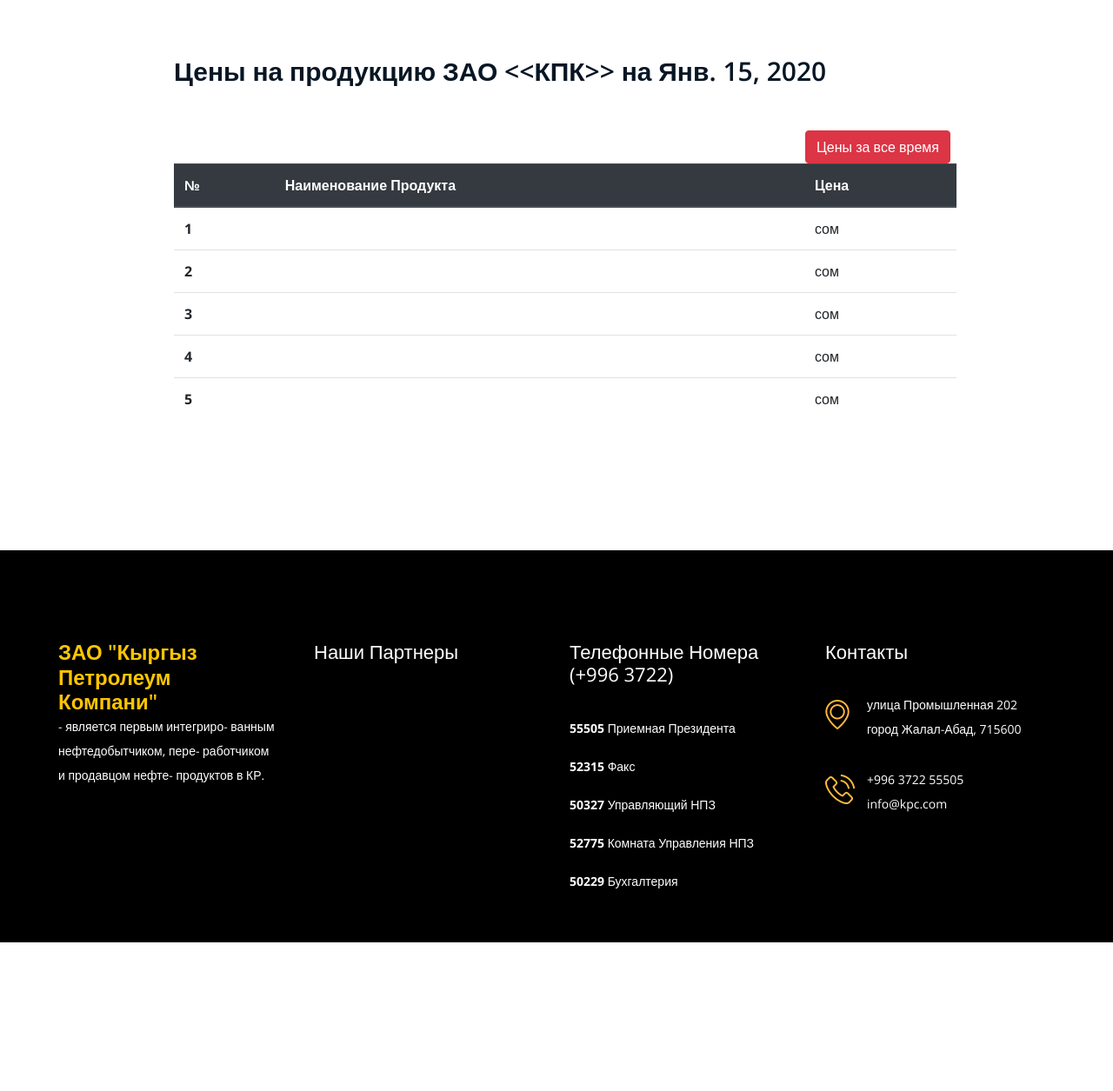
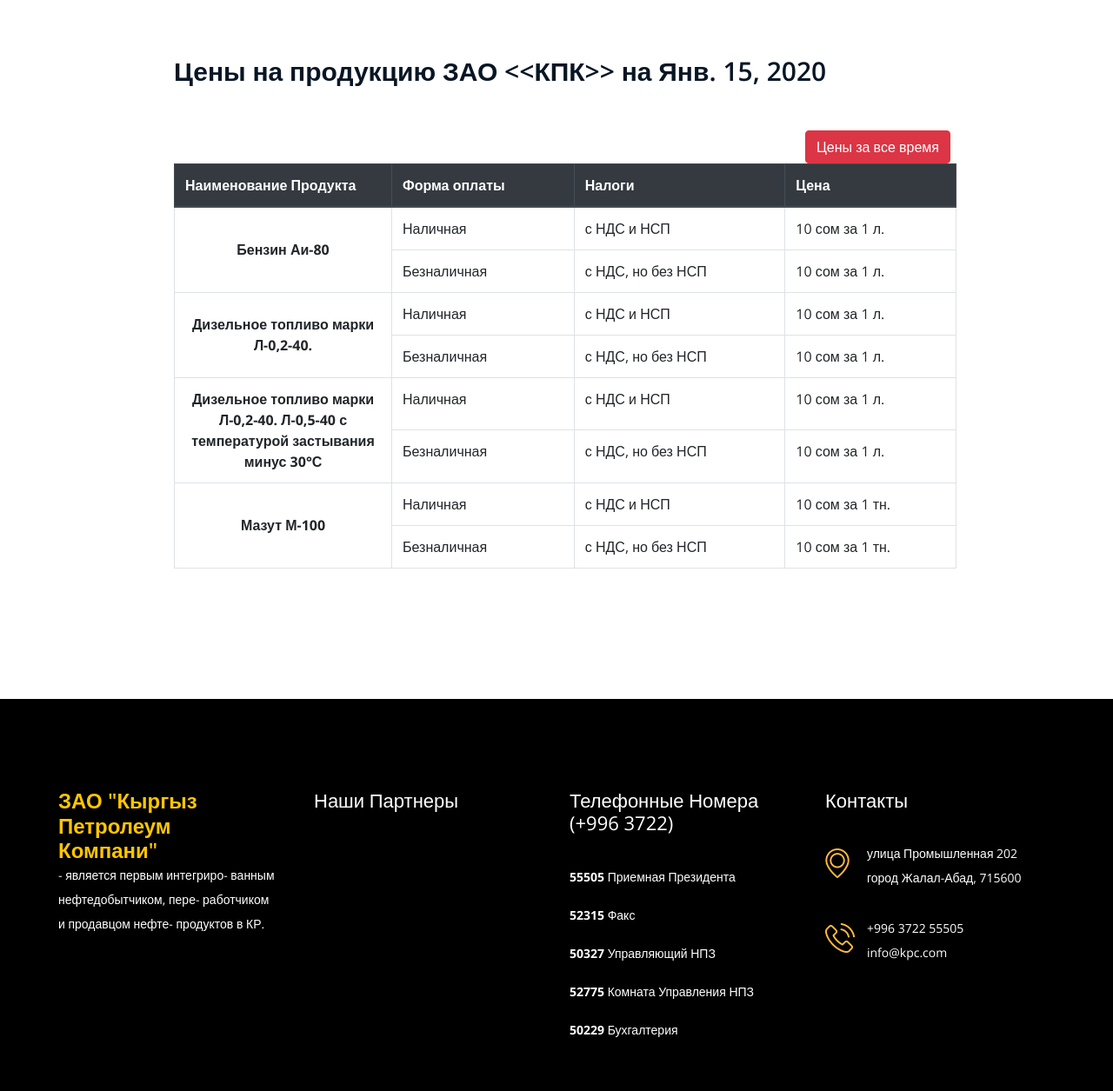
Before and after one commit to caesarclown9/kpc_site, a Django app: page /prices in a window 1280 px wide. Shown: the part 167-1422 px from the top of the page at 87% size. Before the commit the page ends 1251 px from the top, so only its background shows below. Run offline with Django 3.2, Linux system fonts and the light colour scheme; tables that the repository leaves empty hold one stand-in row (values such as "Sample post"); some libraries are stand-ins or nearby versions.

Commit message:
done few templates

```diff
--- a/crud/models.py
+++ b/crud/models.py
@@ -21,12 +21,14 @@
 
 class Rates(models.Model):
     date = models.DateField(auto_now=True)
-    form = models.CharField(max_length=255, default='Форма оплаты', verbose_name='Форма оплаты')
-    tax = models.CharField(max_length=255, default='Налоги', verbose_name='Налоги')
-    ai_80 = models.CharField(max_length=255, default='Бензин Аи-80', verbose_name="Бензин Аи-80")
-    diesel1 = models.CharField(max_length=255, default='Дизельное топливо марки Л-0,2-40', verbose_name='Дизельное топливо марки Л-0,2-40')
-    diesel2 = models.CharField(max_length=255, default="Дизельное топливо марки Л-0,2. Л-0,5-40 с температурой застывания минус 30°С", verbose_name="Дизельное топливо марки Л-0,2. Л-0,5-40 с температурой застывания минус 30°С")
-    fuel_oil = models.CharField(max_length=255, default='Мазут М-100', verbose_name='Мазут М-100')
+    price1 = models.IntegerField(verbose_name='Цена аи-80 нал', blank=True, null=True)
+    price2 = models.IntegerField(verbose_name='Цена аи-80 безнал', blank=True, null=True)
+    diesel_price1 = models.IntegerField(verbose_name='Цена ДТ нал', blank=True, null=True)
+    diesel_price2 = models.IntegerField(verbose_name='Цена ДТ безнал', blank=True, null=True)
+    diesel_price3 = models.IntegerField(verbose_name='Цена ДТ с темп. застывания нал', blank=True, null=True)
+    diesel_price4 = models.IntegerField(verbose_name='Цена ДТ с темп. застывания безнал', blank=True, null=True)
+    fuel_price1 = models.IntegerField(verbose_name='Цена Мазута нал', blank=True, null=True)
+    fuel_price2 = models.IntegerField(verbose_name='Цена Мазута безнал', blank=True, null=True)
 
     def __str__(self):
         return str(self.date)
@@ -35,10 +37,6 @@
     class Meta:
         verbose_name = 'Цены'
         verbose_name_plural = 'Цены'
-
-
-class RatesDetails(models.Model):
-    name = models.CharField(max_length=255)
 
 
 
--- a/templates/prices.html
+++ b/templates/prices.html
@@ -86,40 +86,75 @@
     <button type="button" class="btn btn-danger" style='margin-top: 50px; margin-left: 926px'><a href="{% url 'crud:all_prices' %}" style='color:white'>Цены за все время</a></button>
 
 
-    <table class="table" style='margin-left:200px; width:900px; margin-bottom: 150px'>
+    <table class="table table-bordered" style='margin-left:200px; width:900px; margin-bottom: 150px;'>
         <thead class='thead-dark'>
           <tr>
-            <th scope="col">№</th>
-            <th scope="col">Наименование Продукта</th>
+			<th scope="col" style='width: 250px'>Наименование Продукта</th>
+			<th scope="col">Форма оплаты</th>
+			<th scope="col">Налоги</th>
             <th scope="col">Цена</th>
           </tr>
         </thead>
         <tbody>
             <tr>
-                <th scope="row">1</th>
-                <td>{{ rates.title1 }}</td>
-                <td>{{ rates.price1 }} сом</td>
+                <th rowspan='2' style='text-align: center; vertical-align: middle'>Бензин Аи-80</th>
+                <td>Наличная</td>
+                <td>с НДС и НСП</td>
+				{% if rates.price1 %}
+				<td>{{ rates.price1 }} сом за 1 л.</td>
+				{% endif %}
             </tr>
             <tr>
-                <th scope="row">2</th>
-                <td>{{ rates.title2 }}</td>
-                <td>{{ rates.price2}} сом</td>
+                <td>Безналичная</td>
+                <td>с НДС, но без НСП</td>
+				{% if rates.price2 %}
+				<td>{{ rates.price2 }} сом за 1 л.</td>
+				{% endif %}
             </tr>
-            <tr>
-                <th scope="row">3</th>
-                <td>{{ rates.title3 }}</td>
-                <td>{{ rates.price3 }} сом</td>
+			<tr>
+                <th rowspan='2' style='text-align: center; vertical-align: middle'>Дизельное топливо марки Л-0,2-40.</th>
+                <td>Наличная</td>
+                <td>с НДС и НСП</td>
+				{% if rates.diesel_price1 %}
+				<td>{{ rates.diesel_price1 }} сом за 1 л.</td>
+				{% endif %}
             </tr>
-            <tr>
-                <th scope="row">4</th>
-                <td>{{ rates.title4 }}</td>
-                <td>{{ rates.price4 }} сом</td>
+			<tr>
+                <td>Безналичная</td>
+                <td>с НДС, но без НСП</td>
+				{% if rates.diesel_price2 %}
+				<td>{{ rates.diesel_price2 }} сом за 1 л.</td>
+				{% endif %}
             </tr>
-            <tr>
-                <th scope="row">5</th>
-                <td>{{ rates.title5 }}</td>
-                <td>{{ rates.price5 }} сом</td>
+			<tr>
+                <th rowspan='2' style='text-align: center; vertical-align: middle'>Дизельное топливо марки Л-0,2-40. Л-0,5-40 с температурой застывания минус 30°С</th>
+                <td>Наличная</td>
+                <td>с НДС и НСП</td>
+				{% if rates.diesel_price3 %}
+				<td>{{ rates.diesel_price3 }} сом за 1 л.</td>
+				{% endif %}
             </tr>
+			<tr>
+                <td>Безналичная</td>
+                <td>с НДС, но без НСП</td>
+				{% if rates.diesel_price4 %}
+				<td>{{ rates.diesel_price4 }} сом за 1 л.</td>
+				{% endif %}
+            </tr>
+			<tr>
+                <th rowspan='2' style='text-align: center; vertical-align: middle'>Мазут М-100</th>
+                <td>Наличная</td>
+                <td>с НДС и НСП</td>
+				{% if rates.fuel_price1 %}
+				<td>{{ rates.fuel_price1 }} сом за 1 тн.</td>
+				{% endif %}
+            </tr>
+			<tr>
+                <td>Безналичная</td>
+                <td>с НДС, но без НСП</td>
+				{% if rates.fuel_price2 %}
+				<td>{{ rates.fuel_price2 }} сом за 1 тн.</td>
+				{% endif %}            </tr>
         </tbody>
       </table>
 
```
Also changed, not shown: crud/migrations/0001_initial.py, crud/migrations/0002_auto_20210517_1817.py (added), crud/migrations/0002_tables_num.py (deleted), crud/migrations/0003_alter_tables_num.py (deleted), crud/migrations/0003_auto_20210517_1820.py (added), crud/migrations/0004_auto_20210517_1523.py (deleted), crud/migrations/0004_auto_20210517_1822.py (added).
